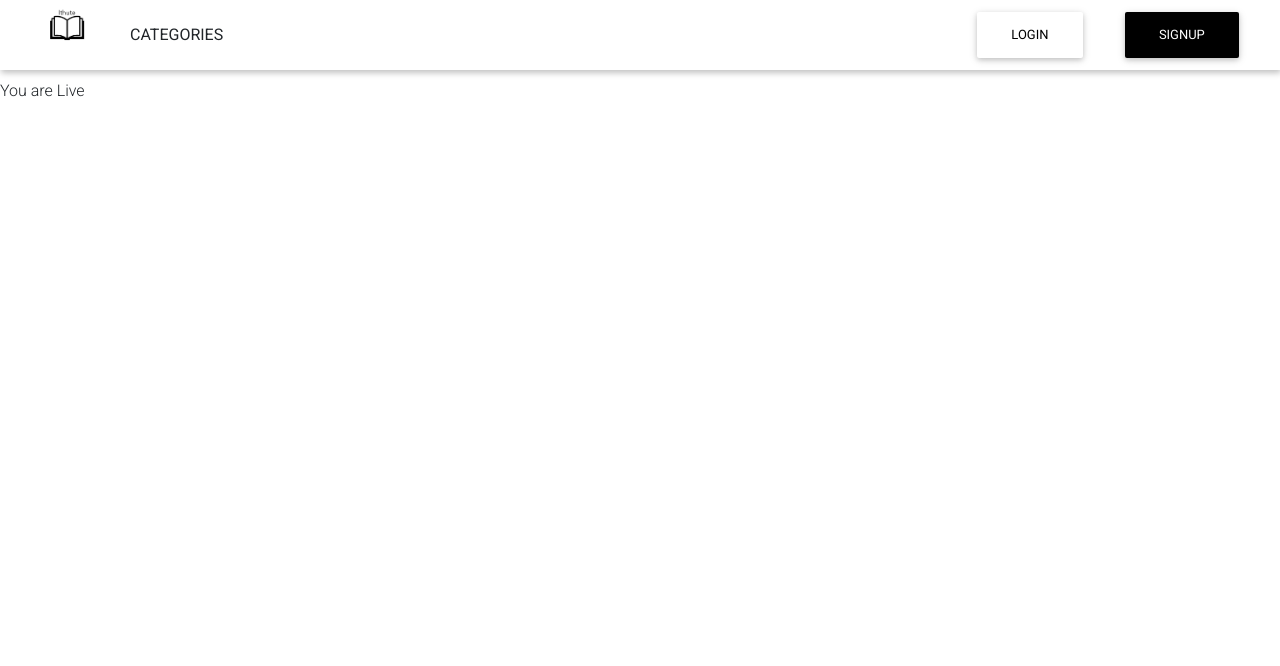
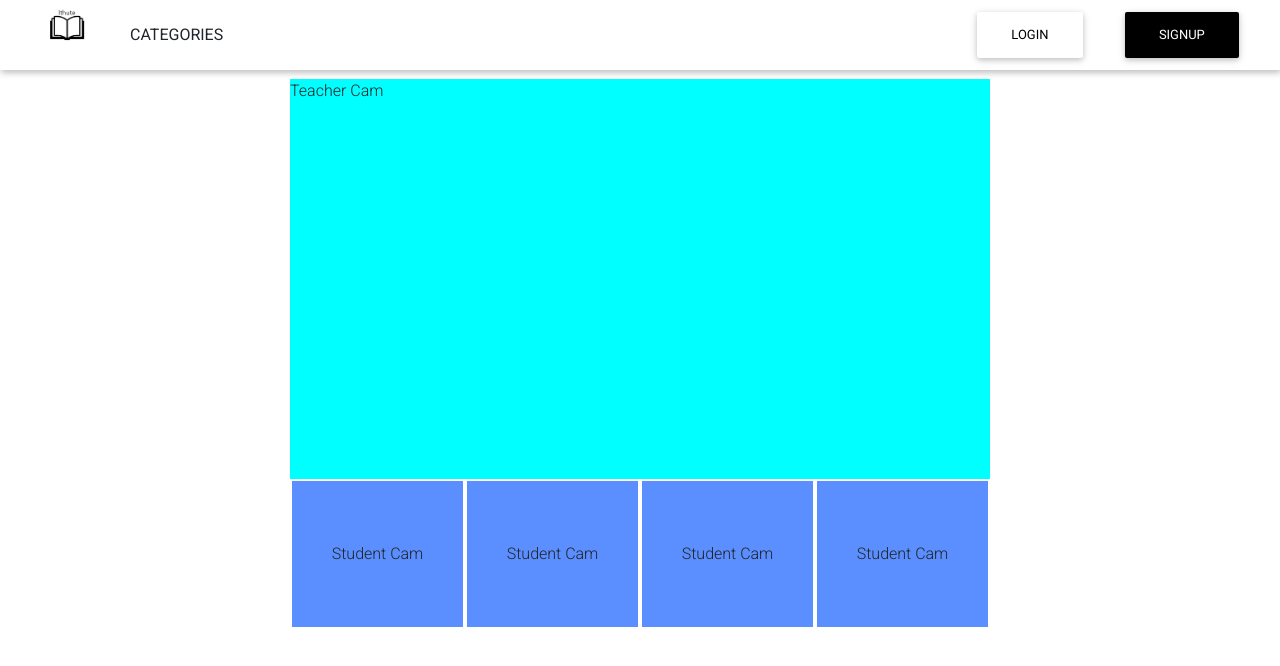
Before and after one commit to NoorMosia/tutorsApp, a React (Create React App) app: page /livestream/id in a window 1280 px wide. Shown: the top 666 px of the page. Built offline with nearby package versions, Linux system fonts and the light colour scheme.

Commit message:
started livestream layout

```diff
--- a/public/index.html
+++ b/public/index.html
@@ -1,14 +1,12 @@
 <!DOCTYPE html>
 <html lang="en">
+
 <head>
   <meta charset="utf-8" />
   <link rel="icon" href="%PUBLIC_URL%/favicon.ico" />
   <meta name="viewport" content="width=device-width, initial-scale=1" />
   <meta name="theme-color" content="#000000" />
-    <meta
-      name="description"
-      content="Web site created using create-react-app"
-    />
+  <meta name="description" content="Web site created using create-react-app" />
   <link rel="apple-touch-icon" href="%PUBLIC_URL%/logo192.png" />
   <!--
       manifest.json provides metadata used when your web app is installed on a
@@ -24,8 +22,9 @@
       work correctly both with client-side routing and a non-root public URL.
       Learn how to configure a non-root public URL by running `npm run build`.
     -->
-    <title>React App</title>
+  <title>Tutor App</title>
 </head>
+
 <body>
   <noscript>You need to enable JavaScript to run this app.</noscript>
   <div id="root"></div>
@@ -40,4 +39,5 @@
       To create a production bundle, use `npm run build` or `yarn build`.
     -->
 </body>
+
 </html>
--- a/src/containers/LiveClass/LiveClass.js
+++ b/src/containers/LiveClass/LiveClass.js
@@ -4,7 +4,23 @@ import * as Styles from "./LiveClass.module.css";
 const LiveClass = () => {
     return (
         <div className={Styles.LiveClass}>
-            You are Live
+            <div className={Styles.Teacher}>
+                Teacher Cam
+            </div>
+            <div className={Styles.Students}>
+                <div className={Styles.Student}>
+                    Student Cam
+                </div>
+                <div className={Styles.Student}>
+                    Student Cam
+                </div>
+                <div className={Styles.Student}>
+                    Student Cam
+                </div>
+                <div className={Styles.Student}>
+                    Student Cam
+                </div>
+            </div>
         </div>
     )
 }
--- a/src/containers/LiveClass/LiveClass.module.css
+++ b/src/containers/LiveClass/LiveClass.module.css
@@ -0,0 +1,29 @@
+.LiveClass {
+    display: flex;
+    flex-direction: column;
+    width: 700px;
+    margin: 0 auto;
+}
+
+.Teacher {
+    background-color: aqua;
+    width: 100%;
+    height: 400px;
+}
+
+.Students {
+    display: flex;
+    flex-direction: row;
+    overflow: scroll;
+
+}
+
+.Student {
+    display: flex;
+    justify-content: center;
+    align-items: center;
+    border: 2px solid white;
+    background: rgb(91, 143, 255);
+    width: 25%;
+    height: 150px;
+}
--- a/src/containers/Profile/Top/Top.module.css
+++ b/src/containers/Profile/Top/Top.module.css
@@ -48,6 +48,7 @@
     color: white;
     cursor: pointer;
     box-shadow: 1px 1px 4px rgb(168, 168, 168);
+
 }
 
 
```
Also changed, not shown: 1 other file (tests, documents, lock files or other folders). Lines whose indentation alone changed are shown as unchanged.
